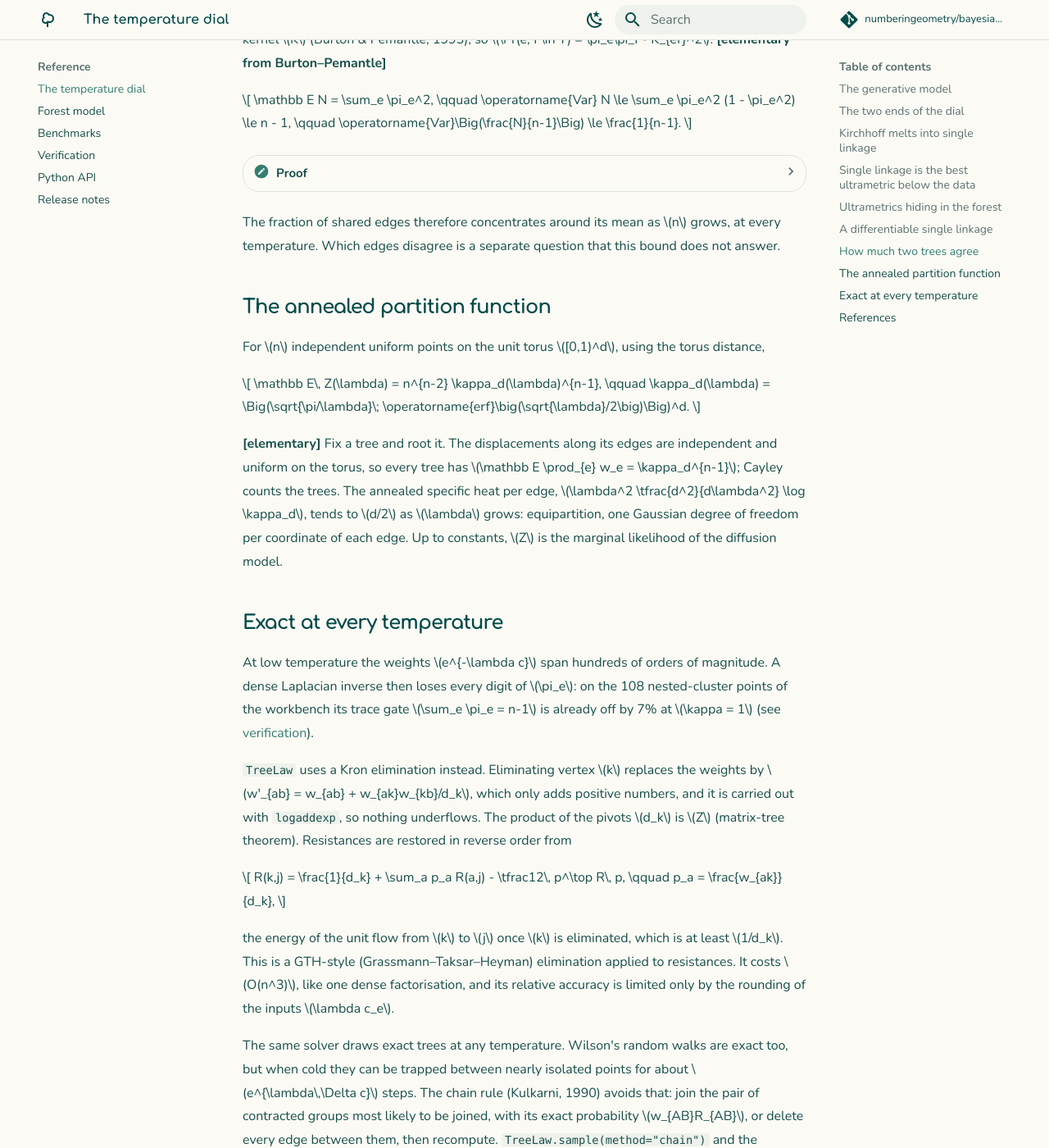
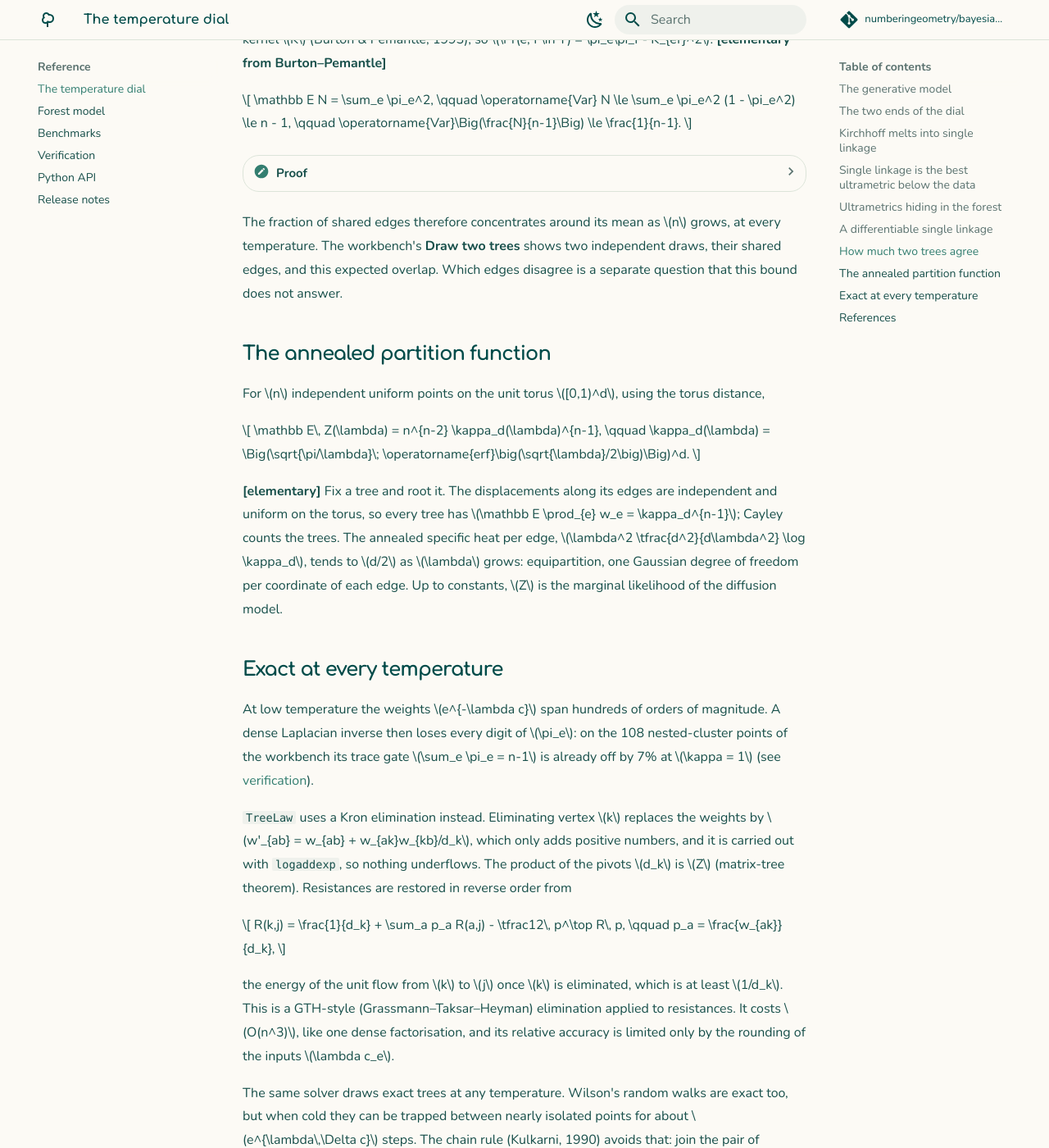
Before and after one commit to numberingeometry/bayesian-geometric-forest, an MkDocs documentation site: the page built from docs/temperature.md, in a window 1280 px wide and 1400 px high, scrolled down 4986 px. Shown: the whole window at 82% size. Built offline with MkDocs 1.6.1 and Material for MkDocs 9.7.7, drawn with Linux system fonts in a browser that asks for light colours; comment, search, counter and statistics services are not loaded; some of the changed text lies outside the part shown.

Commit message:
Show how much two exact trees agree
The dial's draw button now draws two independent exact trees: shared edges
thick, the rest solid for one tree and dashed for the other. The readout
compares their overlap with its exact expectation, sum of pi_e^2 over
n - 1, and the Burton-Pemantle bound on its spread, 1/sqrt(n - 1). This
makes the "two forests agree" statement on the temperature page visible.

```diff
--- a/docs/temperature.md
+++ b/docs/temperature.md
@@ -214,7 +214,8 @@ because $\Pr(e, f \in T) \ge 0$ means $K_{ef}^2 \le \pi_e\pi_f$.
 </details>
 
 The fraction of shared edges therefore concentrates around its mean as $n$ grows, at every
-temperature. Which edges disagree is a separate question that this bound does not answer.
+temperature. The workbench's **Draw two trees** shows two independent draws, their shared
+edges, and this expected overlap. Which edges disagree is a separate question that this bound does not answer.
 
 ## The annealed partition function
 
@@ -260,8 +261,8 @@ too, but when cold they can be trapped between nearly isolated points for about
 $e^{\lambda\,\Delta c}$ steps. The chain rule (Kulkarni, 1990) avoids that: join the pair
 of contracted groups most likely to be joined, with its exact probability $w_{AB}R_{AB}$,
 or delete every edge between them, then recompute. `TreeLaw.sample(method="chain")` and
-the workbench's **Draw a tree** use it; a draw of 110 points takes well under a second
-in the browser. The workbench runs the same algorithm in
+the workbench's **Draw two trees** use it; a draw of 110 points takes well under a
+second in the browser. The workbench runs the same algorithm in
 JavaScript (`docs/dial/treelaw.js`), and a test checks it against the Python package.
 
 ## References
```
Also changed, not shown: docs/dial/index.html (+10 -7 lines), docs/releases.md (+3 -2 lines).
